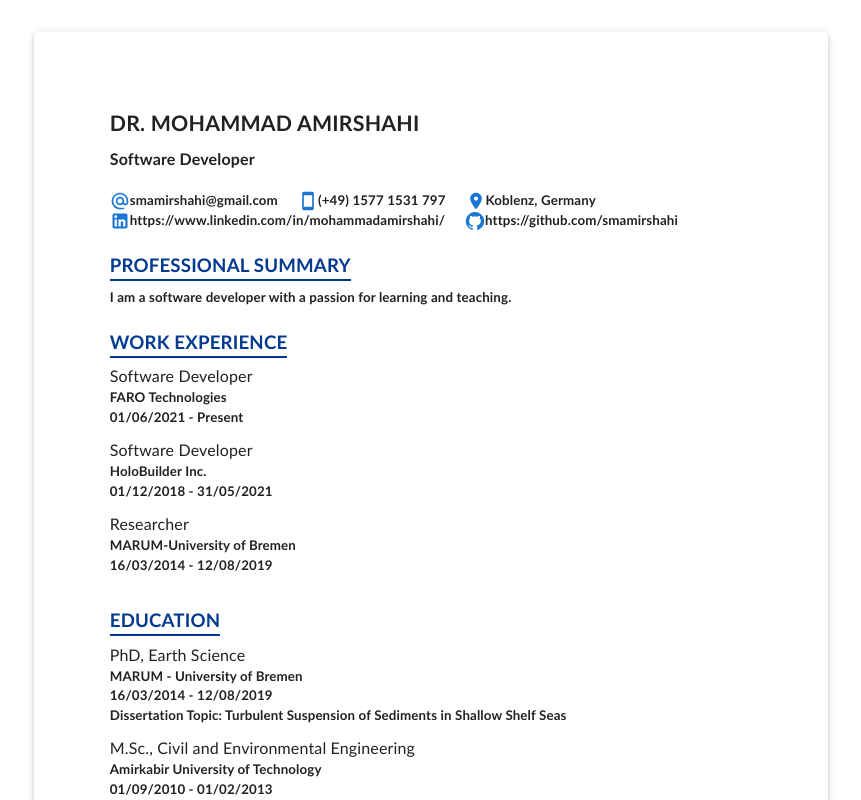
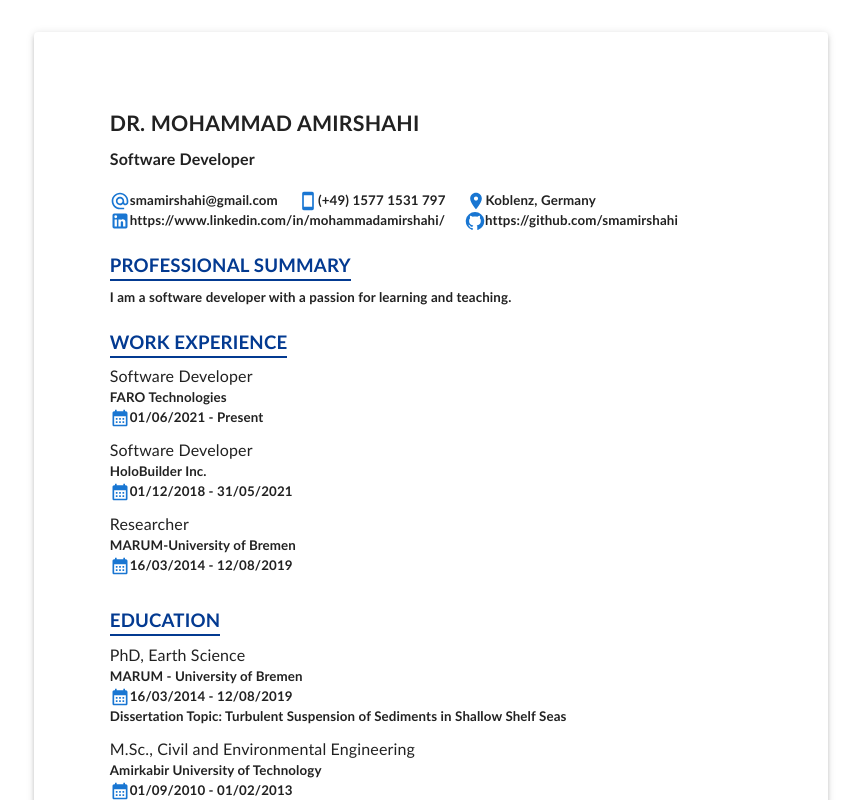
Before and after one commit to smamirshahi/squeezy-cv, a React (Vite) app: page / in a window 1280 px wide. Shown: the top 800 px of the page, without its empty margins (209-1070 px from the left). Built offline with nearby package versions, Linux system fonts and the light colour scheme.

Commit message:
[main] Update DatePeriodText with icon

```diff
--- a/src/common/custom-stylings.tsx
+++ b/src/common/custom-stylings.tsx
@@ -1,7 +1,9 @@
 import { Typography } from "@mui/material";
 import { JSX } from "react";
 import dayjs from "dayjs";
-import { WorkExperiencesProps } from "./custom-types";
+import CalendarMonthIcon from "@mui/icons-material/CalendarMonth";
+import { IconWithText } from "./icon-with-text";
+import { ExperienceProps } from "./custom-types";
 
 const CustomColor = {
   darkBlue: "#033a91",
@@ -11,7 +13,7 @@ const CustomColor = {
 /** The format to be used for date */
 export const DATE_FORMAT = "DD/MM/YYYY";
 
-interface Props {
+interface TextProps {
   /** The text of the subsection */
   text: string;
 
@@ -19,7 +21,7 @@ interface Props {
   isBold?: boolean;
 }
 
-export function ResumeTitle({ text, isBold = false }: Props): JSX.Element {
+export function ResumeTitle({ text, isBold = false }: TextProps): JSX.Element {
   return (
     <Typography
       sx={{
@@ -35,7 +37,7 @@ export function ResumeTitle({ text, isBold = false }: Props): JSX.Element {
   );
 }
 
-export function SectionTitle({ text, isBold = false }: Props): JSX.Element {
+export function SectionTitle({ text, isBold = false }: TextProps): JSX.Element {
   return (
     <Typography
       sx={{
@@ -53,7 +55,10 @@ export function SectionTitle({ text, isBold = false }: Props): JSX.Element {
   );
 }
 
-export function SubsectionText({ text, isBold = false }: Props): JSX.Element {
+export function SubsectionText({
+  text,
+  isBold = false,
+}: TextProps): JSX.Element {
   return (
     <Typography
       sx={{
@@ -67,7 +72,7 @@ export function SubsectionText({ text, isBold = false }: Props): JSX.Element {
   );
 }
 
-export function NormalText({ text, isBold = false }: Props): JSX.Element {
+export function NormalText({ text, isBold = false }: TextProps): JSX.Element {
   return (
     <Typography
       sx={{
@@ -82,15 +87,16 @@ export function NormalText({ text, isBold = false }: Props): JSX.Element {
 }
 
 interface DatePeriodProps {
-  datePeriod: WorkExperiencesProps["datePeriod"];
+  datePeriod: ExperienceProps["datePeriod"];
 }
 
 export function DatePeriodText({ datePeriod }: DatePeriodProps): JSX.Element {
   return (
-    <NormalText
+    <IconWithText
+      icon={CalendarMonthIcon}
       text={`${dayjs(datePeriod.start).format(DATE_FORMAT)} - ${
         datePeriod.end ? dayjs(datePeriod.end).format(DATE_FORMAT) : "Present"
       }`}
-    />
+    ></IconWithText>
   );
 }
```
